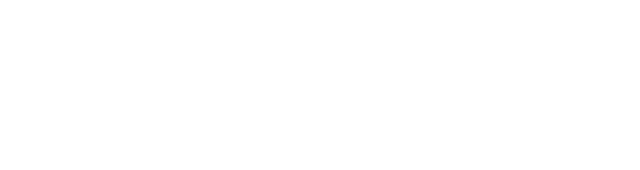
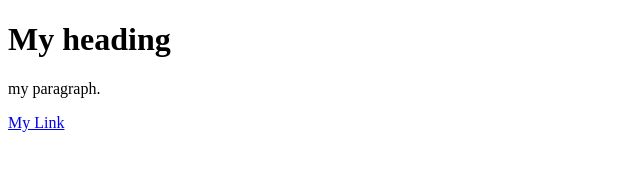
Before and after one commit to lunanana11/lunanana11.github.io, a plain HTML site: page index.html in a window 1280 px wide. Shown: the whole page, without its empty margins (0-640 px from the left). Drawn offline with Linux system fonts and the light colour scheme.

Commit message:
Update index.html

```diff
--- a/index.html
+++ b/index.html
@@ -1,3 +1,8 @@
 <!DOCTYPE html>
 <html>
-    <body>
+  <body>
+    <h1>My heading</h1>
+    <p>my paragraph.</p>
+    <a href="test.html">My Link</a>
+  </body>
+</html>
```
